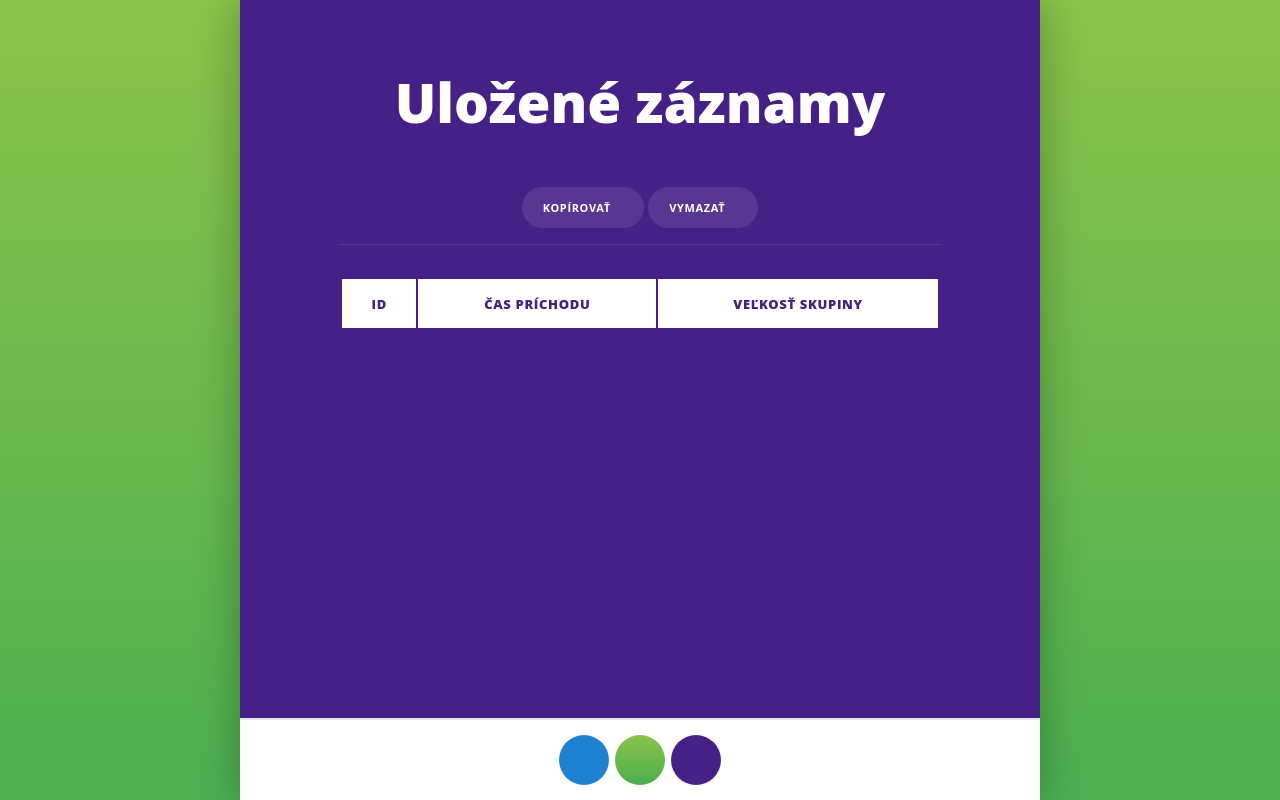
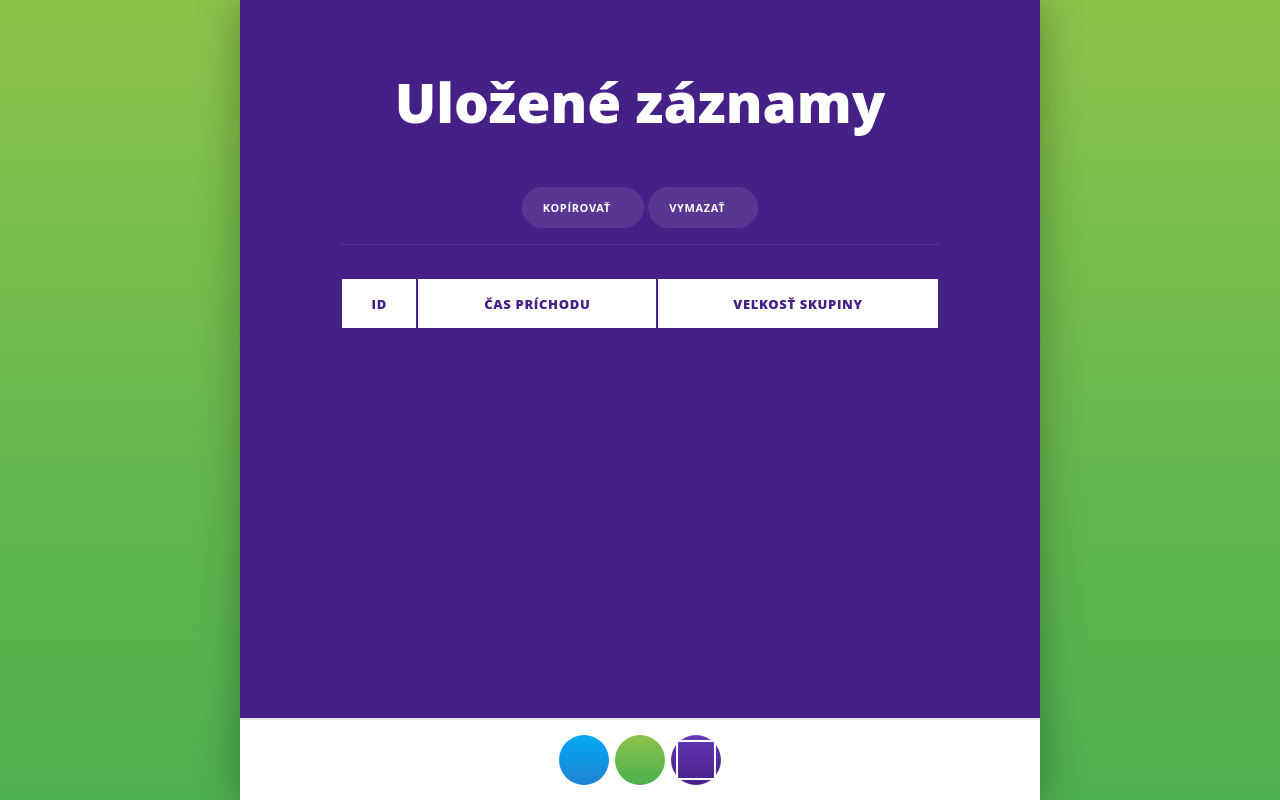
Before and after one commit to bobkapeter/timeless-helpers-app, a Vue app: page /#/nadcasovy-pomocnik-1 in a window 1280 px wide. Built offline with nearby package versions, Linux system fonts and the light colour scheme; some icons are missing.

Commit message:
Nadčasový Pomocník 1 - Úprava tlačidiel ovládacieho panelu
Úprava tlačidiel ovládacieho panelu na zobrazenie / skrývanie:

- Úprava tried elementov
- Úprava dizajnu

```diff
--- a/pages/TimelessHelper1/components/ControlPanel.vue
+++ b/pages/TimelessHelper1/components/ControlPanel.vue
@@ -3,6 +3,7 @@
 		<div class="control-panel-container">
 			<!-- Toggle Info Screen Button -->
 			<button
+				class="button toggle-button toggle-info-button"
 				@click="toggleInfoScreen"
 				:class="{ active: isInfoScreenVisible }"
 			>
@@ -11,12 +12,13 @@
 
 			<!-- Add New Active Record Button -->
 			<button
-				class="button-save"
+				class="button save-button"
 				@click="addNewActiveRecord"
 			><i class="fas fa-plus"></i></button>
 
 			<!-- Toggle Stored Records Screen Button -->
 			<button
+				class="button toggle-button toggle-stored-records-button"
 				@click="toggleStoredRecordsScreen"
 				:class="{ active: isStoredRecordsScreenVisible }"
 			><i class="fas fa-database"></i></button>
@@ -45,6 +47,9 @@ export default {
 </script>
 
 <style scoped>
+/**
+*** CONTROL PANEL
+*/
 .control-panel {
 	width: 100%;
 	max-width: 800px;
@@ -65,26 +70,66 @@ export default {
 	justify-content: center;
 }
 
-.control-panel button {
+/**
+*** CONTROL PANEL - BUTTON
+*/
+.control-panel .button {
 	cursor: pointer;
 	width: 50px;
 	height: 50px;
 	background: #1e82d2;
 	color: white;
 	font-size: 16px;
-	font-weight: bold;
 	line-height: 50px;
 	margin: 0 0.2em;
 	border: none;
 	border-radius: 50%;
-	transition: background 0.24s linear;
-}
-.control-panel button.active {
-	background: #452087;
 }
 
-.control-panel .button-save {
-	background: #8bc34a;
+/**
+***	TOGGLE BUTTON
+*/
+.toggle-button {
+	position: relative;
+}
+.toggle-button::before {
+	content: "";
+	opacity: 0;
+	width: 36px;
+	height: 36px;
+	position: absolute;
+	top: 50%;
+	left: 50%;
+	transform: translate(-50%, -50%) scale(0);
+	border: 2px solid white;
+	transition: all 0.24s linear;
+}
+.toggle-button.active::before {
+	opacity: 1;
+	transform: translate(-50%, -50%) scale(1);
+}
+
+/**
+***	TOGGLE INFO SCREEN BUTTON
+*/
+.control-panel .toggle-info-button {
+	background: #1e82d2;
+	background: linear-gradient(180deg, #03a9f4, #1e82d2);
+}
+
+/**
+***	SAVE BUTTON
+*/
+.control-panel .save-button {
+	background: #4caf50;
 	background: linear-gradient(180deg, #8bc34a, #4caf50);
 }
+
+/**
+***	TOGGLE INFO SCREEN BUTTON
+*/
+.control-panel .toggle-stored-records-button {
+	background: #452087;
+	background: linear-gradient(180deg, #673ab7, #452087);
+}
 </style>
```
